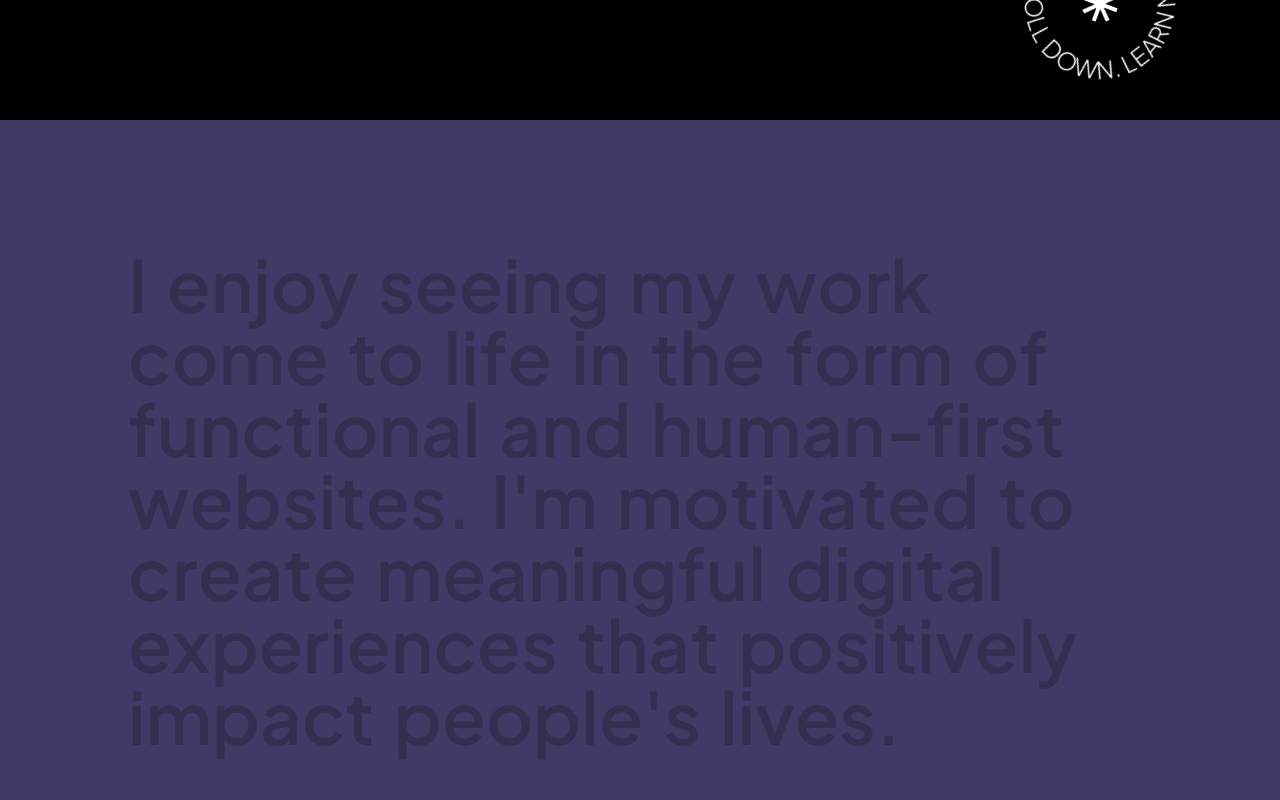
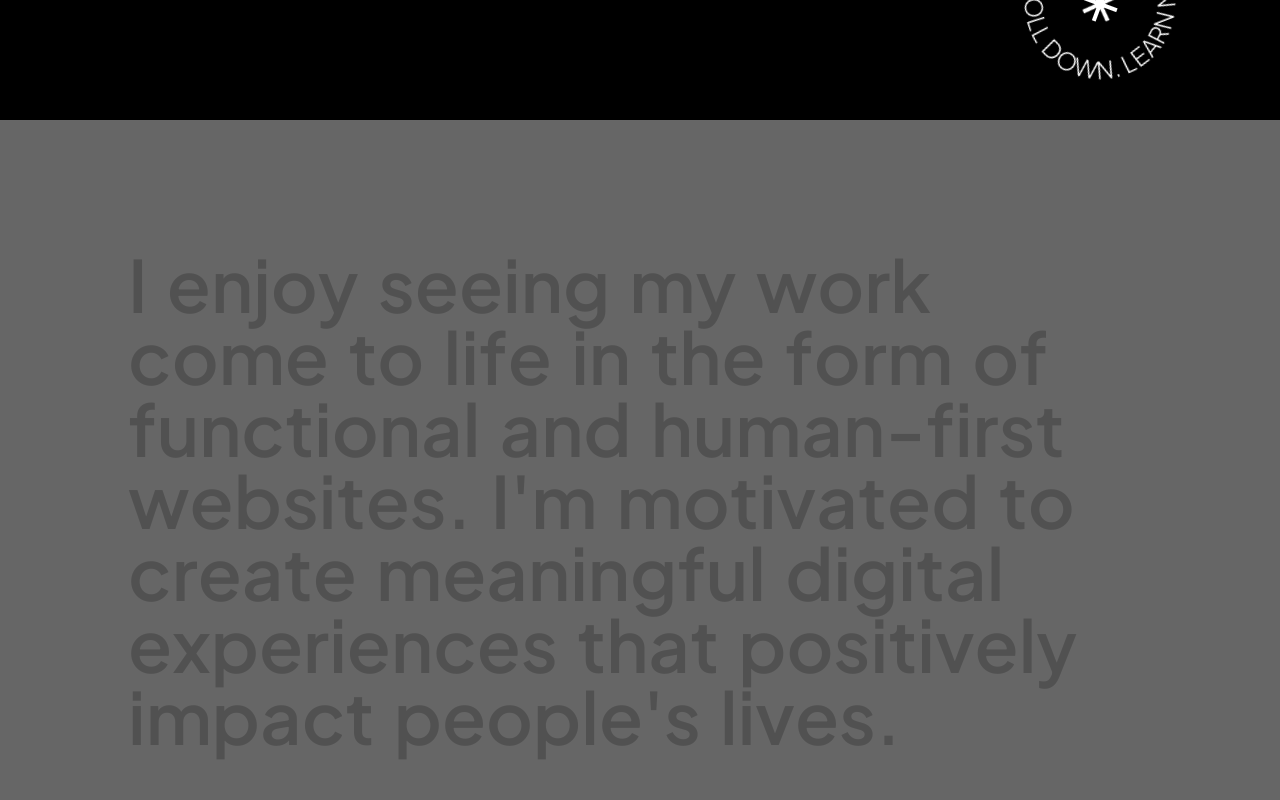
Before and after one commit to kajtd/Portfolio, a Vue app: page / in a window 1280 px wide. Shown: the part 680-1480 px from the top of the page. Built offline with nearby package versions, Linux system fonts and the light colour scheme.

Commit message:
Set AboutParagraph background to white

```diff
--- a/src/components/AboutParagraph.vue
+++ b/src/components/AboutParagraph.vue
@@ -41,7 +41,7 @@ onMounted(() => {
 <template>
   <div
     ref="detailsSection"
-    class="bg-primary opacity-100 sm:min-h-screen text-2xl sm:text-5xl lg:text-7xl 2xl:text-[90px] 2xl:leading-[100px] font-semibold text-black p-9 lg:p-32"
+    class="bg-white opacity-100 py-24 sm:min-h-screen text-2xl sm:text-5xl lg:text-7xl 2xl:text-[90px] 2xl:leading-[100px] font-semibold text-black p-9 lg:p-32"
   >
     <div>
       <div
```
